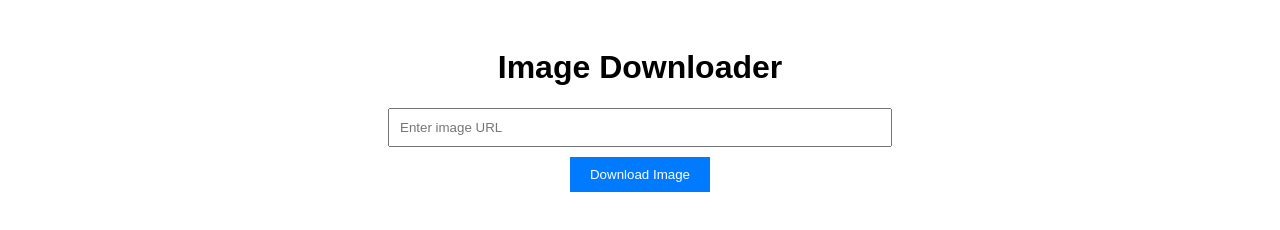
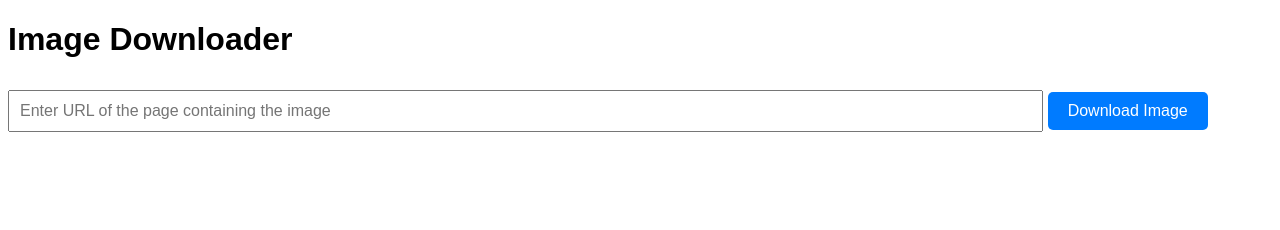
Before and after one commit to zenil05/Image, a plain HTML site: page index.html in a window 1280 px wide. Drawn offline with Linux system fonts and the light colour scheme.

Commit message:
Update index.html

```diff
--- a/index.html
+++ b/index.html
@@ -8,62 +8,30 @@
     body {
         font-family: Arial, sans-serif;
     }
-  .container {
-    max-width: 600px;
-    margin: 0 auto;
-    padding: 20px;
-    text-align: center;
-  }
-  input[type="text"] {
+    #urlInput {
         width: 80%;
         padding: 10px;
-    margin-bottom: 10px;
+        margin: 10px 0;
+        font-size: 16px;
     }
-  button {
+    #downloadBtn {
         padding: 10px 20px;
+        font-size: 16px;
+        cursor: pointer;
         background-color: #007bff;
         color: white;
         border: none;
-    cursor: pointer;
-  }
-  button:hover {
-    background-color: #0056b3;
+        border-radius: 5px;
     }
 </style>
 </head>
 <body>
-<div class="container">
     <h1>Image Downloader</h1>
-  <input type="text" id="urlInput" placeholder="Enter image URL">
-  <br>
-  <button onclick="downloadImage()">Download Image</button>
-  <div id="errorMessage" style="color: red; margin-top: 10px;"></div>
-</div>
+    <input type="text" id="urlInput" placeholder="Enter URL of the page containing the image">
+    <button id="downloadBtn">Download Image</button>
 
     <script>
-  function downloadImage() {
+        document.getElementById('downloadBtn').addEventListener('click', function() {
             var url = document.getElementById('urlInput').value;
-    var image = new Image();
-    image.crossOrigin = "Anonymous"; // To avoid CORS issues
-    image.onload = function() {
-      var canvas = document.createElement('canvas');
-      canvas.width = this.width;
-      canvas.height = this.height;
-      var ctx = canvas.getContext('2d');
-      ctx.drawImage(this, 0, 0);
-      var dataURL = canvas.toDataURL('image/png');
-      var a = document.createElement('a');
-      a.href = dataURL;
-      a.download = 'download.png';
-      document.body.appendChild(a);
-      a.click();
-      document.body.removeChild(a);
-    };
-    image.onerror = function() {
-      document.getElementById('errorMessage').innerText = 'Failed to load image from the provided URL';
-    };
-    image.src = url;
-  }
-</script>
-</body>
-</html>
+            if (!url) {
+                alert('Please enter a URL');
```
Lines whose indentation alone changed are shown as unchanged.
